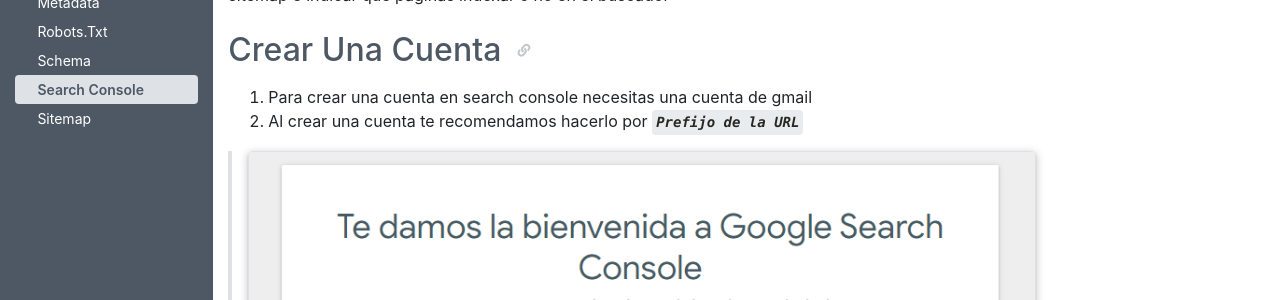
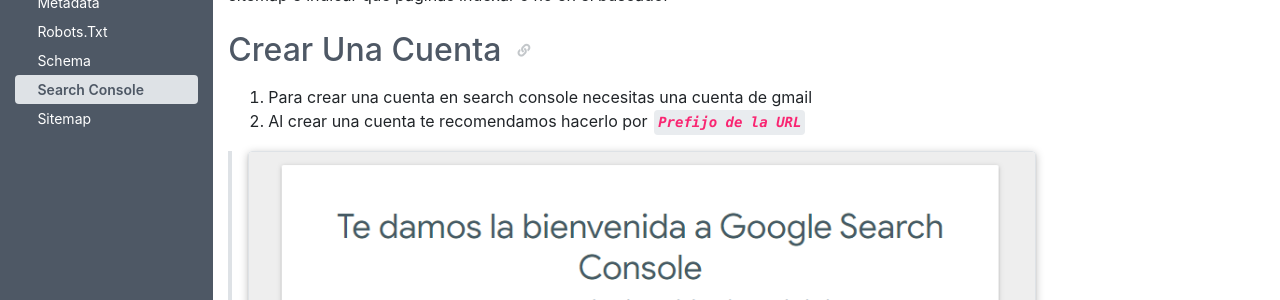
Before and after one commit to Bsale-IO/template-docs, a Jekyll site: the page built from docs/_seo/search-console.md, in a window 1280 px wide. Shown: the part 269-569 px from the top of the page. Built offline with Jekyll 4.4.1, drawn with Linux system fonts in a browser that asks for light colours.

Commit message:
color code

```diff
--- a/docs/_sass/code.scss
+++ b/docs/_sass/code.scss
@@ -36,7 +36,7 @@
 .highlight .nn { color: #f8f8f2 } /* Name.Namespace */
 .highlight .nx { color: #a6e22e } /* Name.Other */
 .highlight .py { color: #f8f8f2 } /* Name.Property */
-.highlight .nt { color: #f92672 } /* Name.Tag */
+.highlight .nt { color: #f92672 } /* Name.Tag html */
 .highlight .nv { color: #f8f8f2 } /* Name.Variable */
 .highlight .ow { color: #f92672 } /* Operator.Word */
 .highlight .w { color: #f8f8f2 } /* Text.Whitespace */
@@ -88,8 +88,10 @@
 
 code.language-plaintext{
     background:#e9ecef;
-    color:#272822;
+    color:#f92672;
     padding:.125rem .25rem;
+    margin-left:.125rem;
+    margin-right:.125rem;
     border-radius: .25rem;
     display:inline-block;
 }
```
